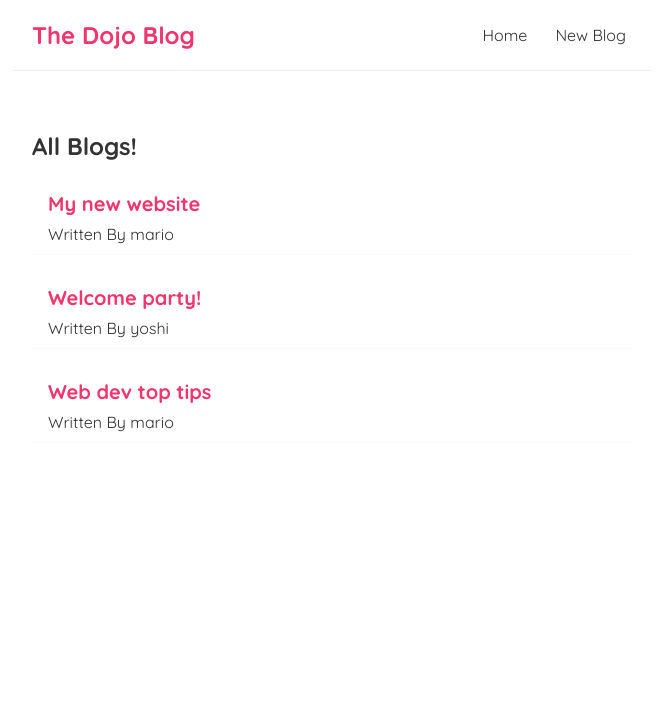
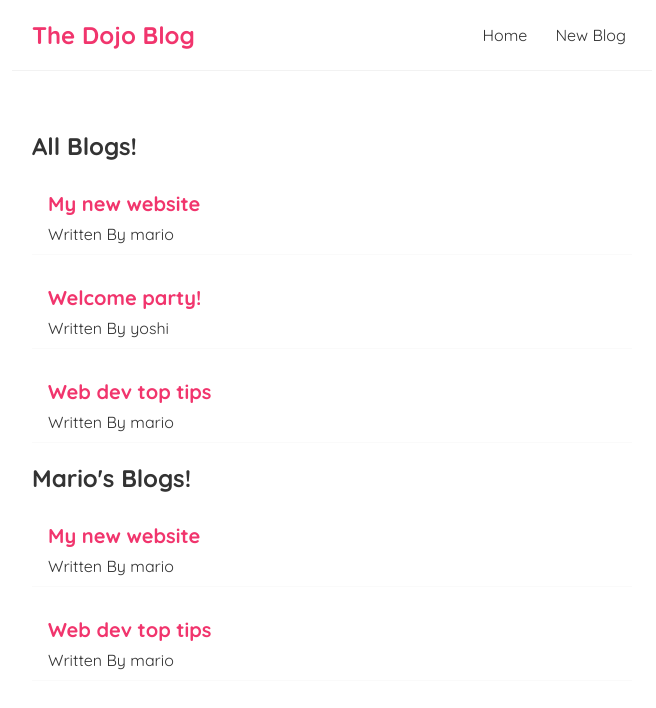
Before and after one commit to pallab99/React-js-The-Net-Code, a React (Create React App) app: page / in a window 1280 px wide. Shown: the top 708 px of the page, without its empty margins (308-964 px from the left). Built offline with nearby package versions, Linux system fonts and the light colour scheme.

Commit message:
Reuse the components

```diff
--- a/src/Home.jsx
+++ b/src/Home.jsx
@@ -5,12 +5,21 @@ const Home = () => {
   const [blogs, setBlogs] = useState([
     { title: "My new website", body: "lorem ipsum...", author: "mario", id: 1 },
     { title: "Welcome party!", body: "lorem ipsum...", author: "yoshi", id: 2 },
-    {title: "Web dev top tips",body: "lorem ipsum...",author: "mario",id: 3,}
+    {
+      title: "Web dev top tips",
+      body: "lorem ipsum...",
+      author: "mario",
+      id: 3,
+    },
   ]);
 
   return (
     <div className="Home">
-      <BlogList blogs={blogs} title="All Blogs!"/>
+      <BlogList blogs={blogs} title="All Blogs!" />
+      <BlogList
+        blogs={blogs.filter((blogs) => blogs.author === "mario")}
+        title="Mario's Blogs!"
+      />
     </div>
   );
 };
```
